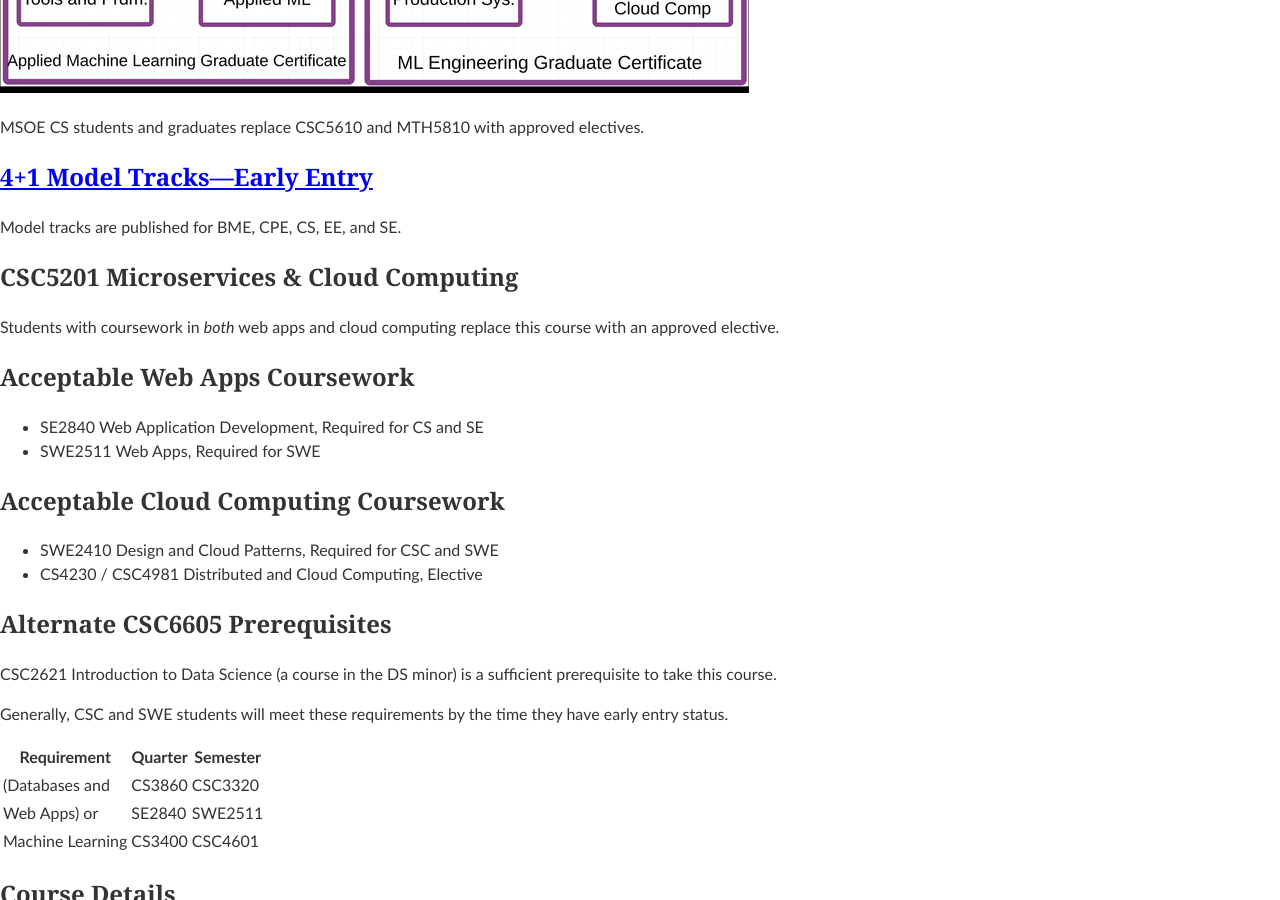
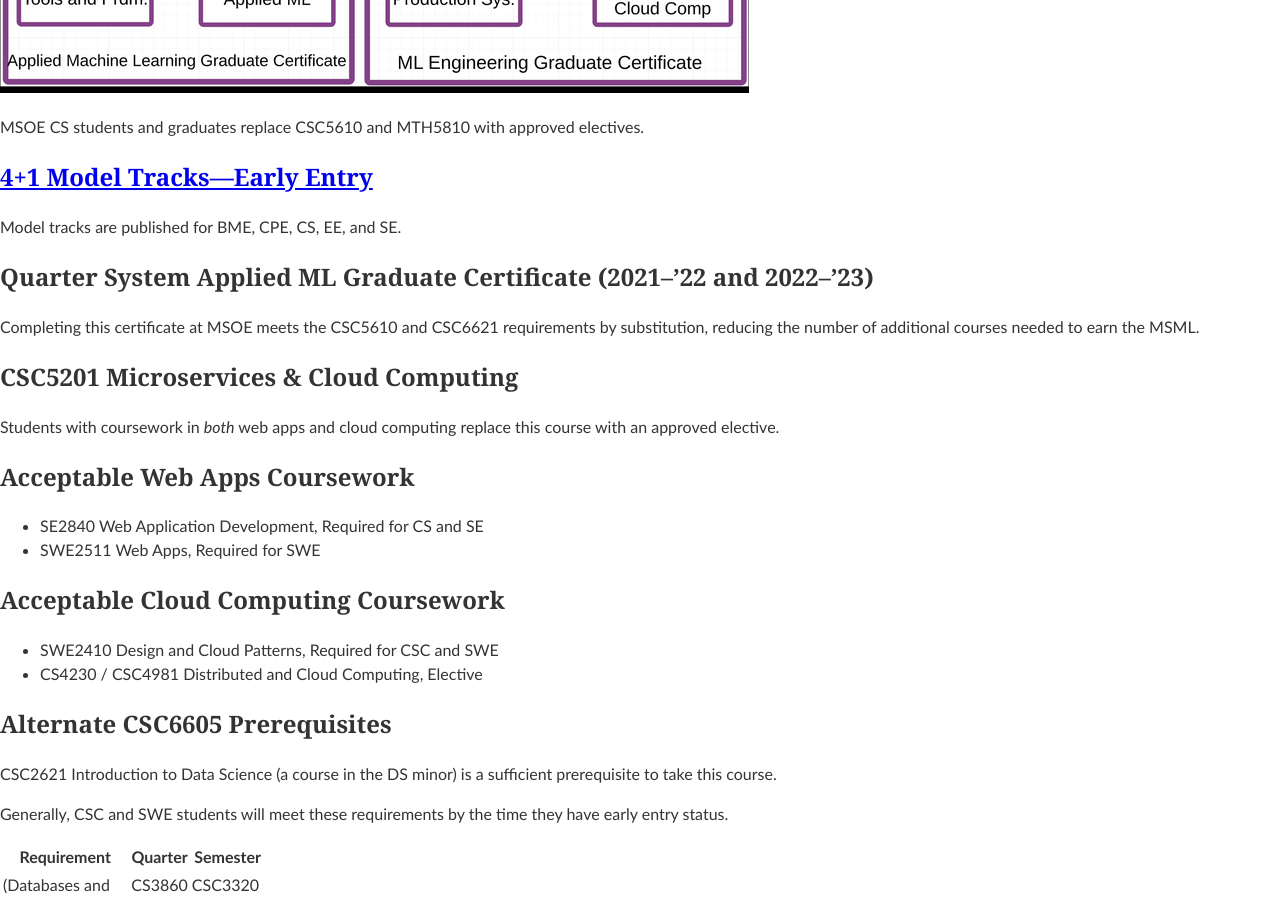
Before and after one commit to edurant/edurant.github.io, a Jekyll site: the page built from advising/msml.md, in a window 1280 px wide and 900 px high, scrolled down 2008 px. Built offline with Jekyll 4.4.1, drawn with Linux system fonts in a browser that asks for light colours; our own code applies the rules of GitHub Pages for plain Markdown files.

Commit message:
MSML: document that *quarter* version of certificate meets CSC5610 & CSC6621 by substitution

```diff
--- a/advising/msml.md
+++ b/advising/msml.md
@@ -69,6 +69,10 @@ MSOE CS students and graduates replace CSC5610 and MTH5810 with approved electiv
 ## [4+1 Model Tracks—Early Entry](https://csse.msoe.us/mlms/)
 
 Model tracks are published for BME, CPE, CS, EE, and SE.
+
+# Quarter System Applied ML Graduate Certificate (2021–'22 and 2022–'23)
+
+Completing this certificate at MSOE meets the CSC5610 and CSC6621 requirements by substitution, reducing the number of additional courses needed to earn the MSML.
 
 # CSC5201 Microservices & Cloud Computing
 Students with coursework in *both* web apps and cloud computing replace this course with an approved elective.
```
